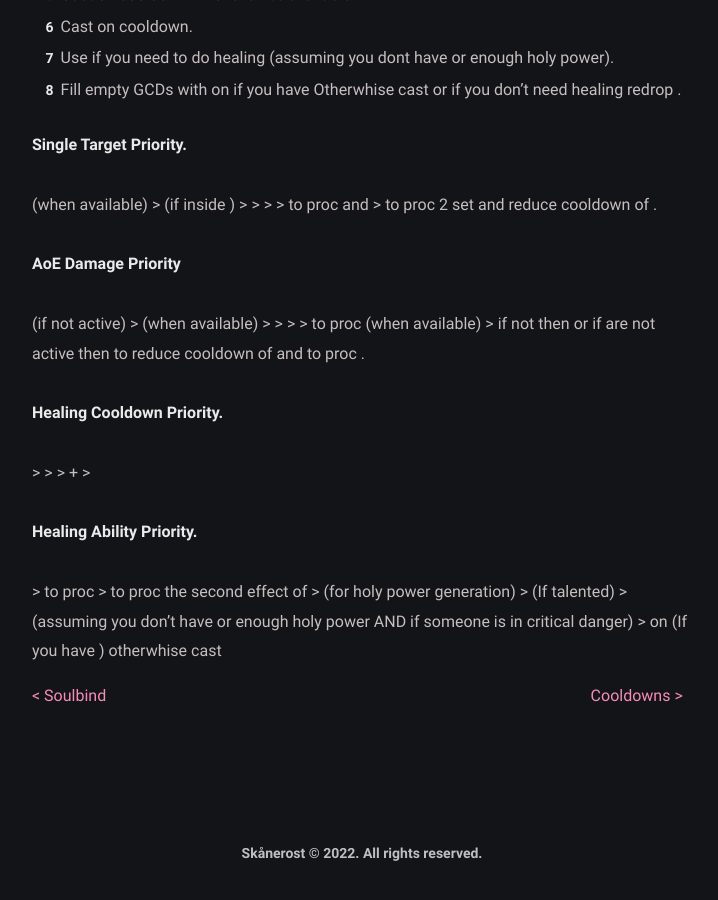
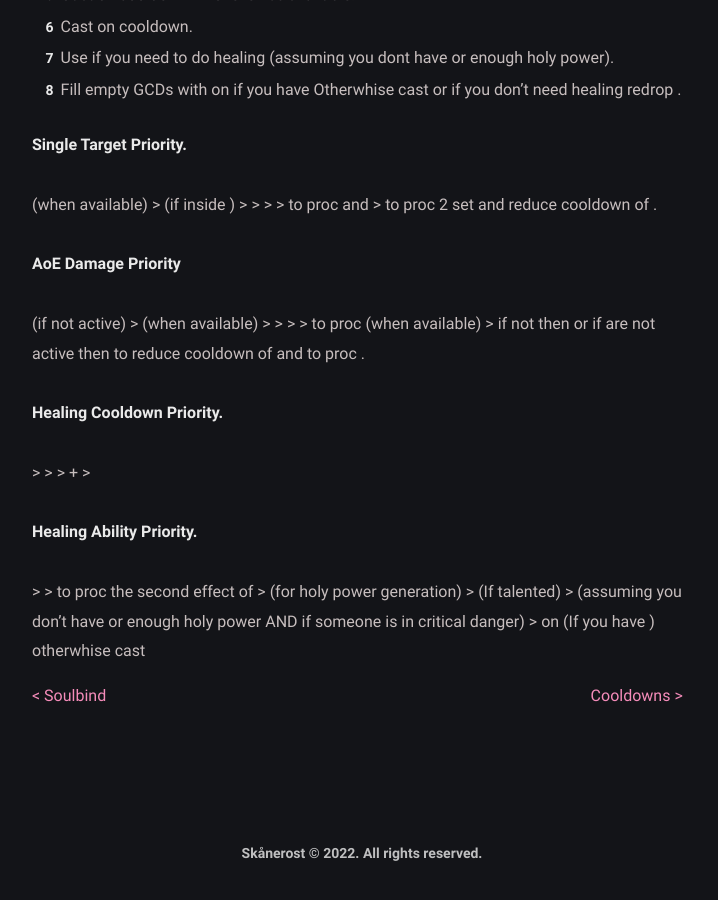
Before and after one commit to BetterThanWowhead/BetterThanWowhead.github.io, a Jekyll site: the page built from pages/M+/playstyle.md, in a window 1280 px wide and 900 px high, scrolled down 2464 px. Shown: the whole window, without its empty margins (278-996 px from the left). Built offline with Jekyll 4.4.1, drawn with Linux system fonts in a browser that asks for light colours; a script that is not in the unit is left out.

Commit message:
Update playstyle.md

```diff
--- a/pages/M+/playstyle.md
+++ b/pages/M+/playstyle.md
@@ -127,7 +127,7 @@ Here you can see what your playstyle should look like:
 **Healing Ability Priority.**
 
 <a href="https://www.wowhead.com/spell=20473/holy-shock" data-wowhead="spell=20473"></a>
-\> <a href="https://www.wowhead.com/spell=85673/word-of-glory" data-wowhead="spell=85673"></a> to proc <a href="https://ptr.wowhead.com/spell=364468/dawn-will-come" data-wowhead="spell=364468"></a>
+\> <a href="https://www.wowhead.com/spell=85673/word-of-glory" data-wowhead="spell=85673"></a>
 \> <a href="https://www.wowhead.com/spell=85222/light-of-dawn" data-wowhead="spell=85222"></a> to proc the second effect of <a href="https://ptr.wowhead.com/spell=364468/dawn-will-come" data-wowhead="spell=364468"></a>
 \> <a href="https://www.wowhead.com/spell=283637/crusader-strike" data-wowhead="spell=283637"></a> (for holy power generation)
 \> <a href="https://www.wowhead.com/spell=20271/judgment" data-wowhead="spell=20271"></a> (If <a href="https://www.wowhead.com/spell=183778/judgment-of-light" data-wowhead="spell=183778"></a> talented)
```
